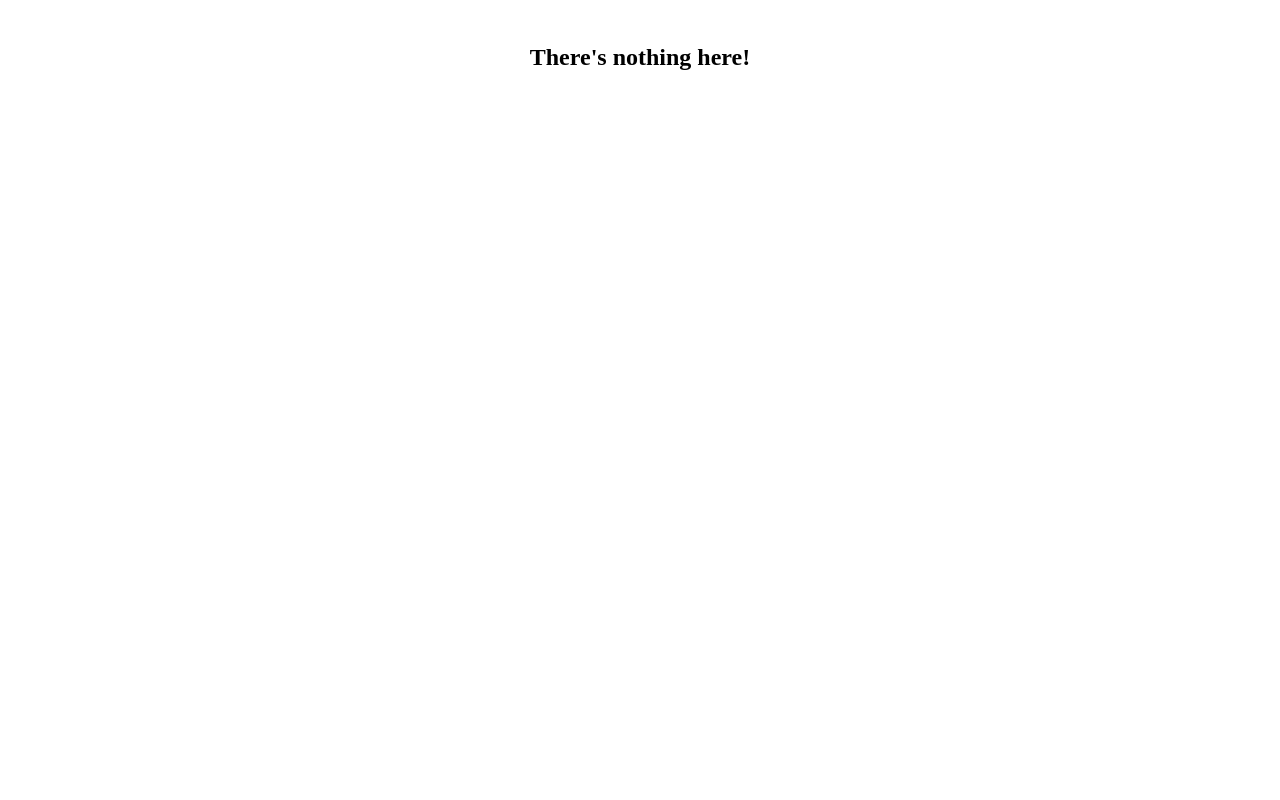
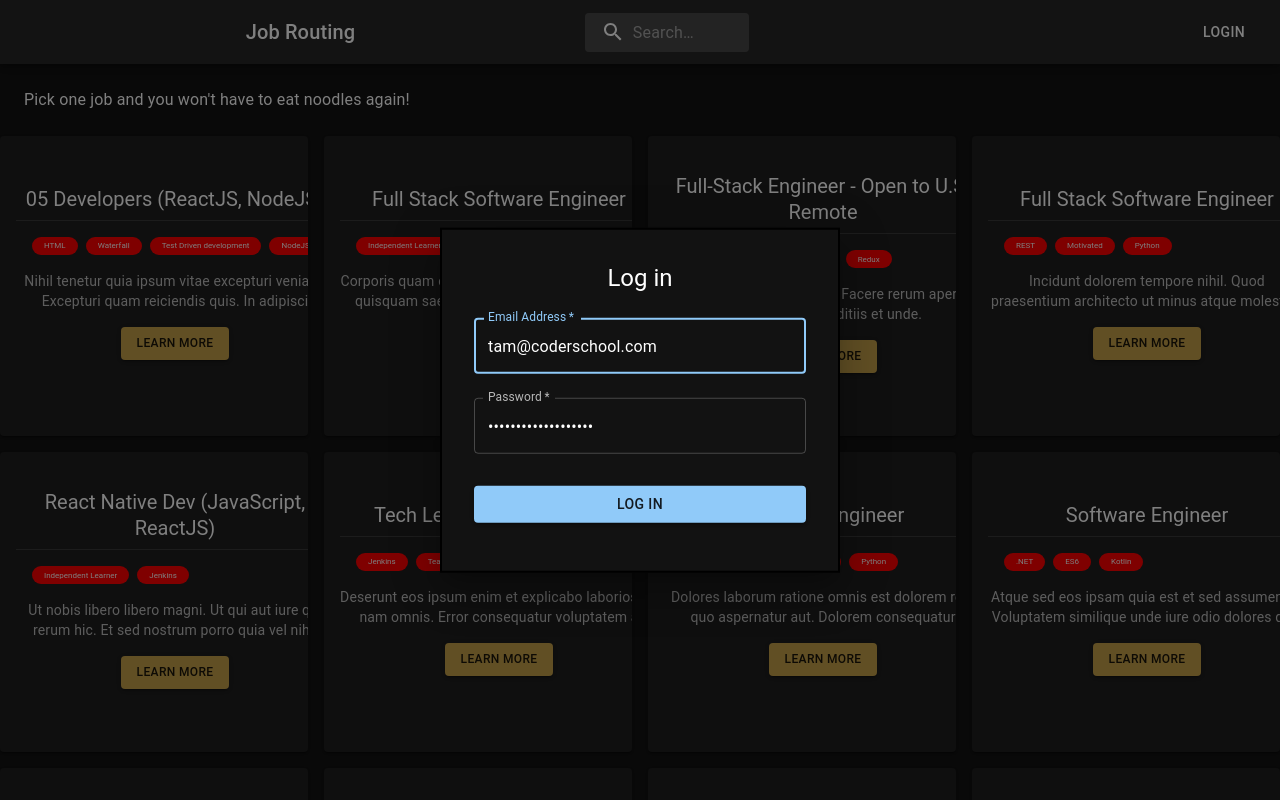
Before and after one commit to minhtam220/ftw_react_MuiBasicApp, a React (Create React App) app: page /login in a window 1280 px wide. Shown: the top 800 px of the page. Built offline with nearby package versions, Linux system fonts and the light colour scheme.

Commit message:
use login modal as route

```diff
--- a/src/App.js
+++ b/src/App.js
@@ -1,45 +1,47 @@
-import { ThemeProvider, createTheme } from "@mui/material/styles";
-import { useSearchParams } from "react-router-dom";
-import "./App.css";
-import { getJobs } from "./data.js";
+import { ThemeProvider, createTheme } from '@mui/material/styles'
+import { useSearchParams } from 'react-router-dom'
+import './App.css'
+import { getJobs } from './data.js'
 //implement login
-import { Route, Routes, useLocation } from "react-router-dom";
-import { AuthProvider } from "./AuthContext";
+import { Route, Routes, useLocation } from 'react-router-dom'
+import { AuthProvider } from './AuthContext'
 //children pages
-import LoginModal from "./components/LoginModal";
-import { RequireAuth } from "./components/RequireAuth";
-import JobModal from "./pages/JobModal";
-import JobsPage from "./pages/JobsPage";
+import LoginModal from './components/LoginModal'
+import { RequireAuth } from './components/RequireAuth'
+import JobModal from './pages/JobModal'
+import JobsPage from './pages/JobsPage'
 
 const theme = createTheme({
   palette: {
-    mode: "dark",
+    mode: 'dark',
     primary: {
-      main: "#90caf9",
-      light: "#e3f2fd",
-      dark: "#42a5f5",
-      contrastText: "rgba(0,0,0,0.87)",
+      main: '#90caf9',
+      light: '#e3f2fd',
+      dark: '#42a5f5',
+      contrastText: 'rgba(0,0,0,0.87)',
     },
   },
-});
+})
 
 export default function App() {
   //implement search
-  let jobs = getJobs();
-  let [searchParams, setSearchParams] = useSearchParams();
+  let jobs = getJobs()
+  let [searchParams, setSearchParams] = useSearchParams()
 
-  const location = useLocation();
-  const background = location.state && location.state.background;
+  const location = useLocation()
+  const background = location.state && location.state.background
 
   return (
     <ThemeProvider theme={theme}>
-      <div className="App">
+      <div className='App'>
         <AuthProvider>
           <Routes>
-            <Route path="/" element={<JobsPage />} />
-            <Route path="jobs" element={<JobsPage />}></Route>
+            <Route path='/' element={<JobsPage />}>
+              <Route path='login' element={<LoginModal />}></Route>
+            </Route>
+            <Route path='jobs' element={<JobsPage />}></Route>
             <Route
-              path="jobs/:jobId"
+              path='jobs/:jobId'
               element={
                 <RequireAuth>
                   <JobModal />
@@ -47,17 +49,16 @@ export default function App() {
               }
             />
             <Route
-              path="*"
+              path='*'
               element={
-                <main style={{ padding: "1rem" }}>
+                <main style={{ padding: '1rem' }}>
                   <h2>There's nothing here!</h2>
                 </main>
               }
             />
           </Routes>
-          <LoginModal />
         </AuthProvider>
       </div>
     </ThemeProvider>
-  );
+  )
 }
--- a/src/AuthContext.js
+++ b/src/AuthContext.js
@@ -1,30 +1,27 @@
-import React, { createContext, useState } from "react";
+import React, { createContext, useState } from 'react'
 
-export const AuthContext = createContext();
+export const AuthContext = createContext()
 
 export const AuthProvider = ({ children }) => {
-  const [isAuthenticated, setIsAuthenticated] = useState(false);
-  const [loginModalOpen, setLoginModalOpen] = useState(false);
+  const [isAuthenticated, setIsAuthenticated] = useState(false)
 
   const login = () => {
-    setIsAuthenticated(true);
-  };
+    setIsAuthenticated(true)
+  }
 
   const logout = () => {
-    setIsAuthenticated(false);
-  };
+    setIsAuthenticated(false)
+  }
 
   return (
     <AuthContext.Provider
       value={{
         isAuthenticated,
-        loginModalOpen,
-        setLoginModalOpen,
         login,
         logout,
       }}
     >
       {children}
     </AuthContext.Provider>
-  );
-};
+  )
+}
--- a/src/components/JobCard.js
+++ b/src/components/JobCard.js
@@ -1,53 +1,50 @@
-import { Box, Button, CardActionArea, Divider, Modal } from "@mui/material";
-import Card from "@mui/material/Card";
-import CardContent from "@mui/material/CardContent";
-import Typography from "@mui/material/Typography";
-import * as React from "react";
-import { useContext, useState } from "react";
-import { AuthContext } from "../AuthContext";
-import SkillsList from "./SkillsList";
+import { Box, Button, CardActionArea, Divider, Modal } from '@mui/material'
+import Card from '@mui/material/Card'
+import CardContent from '@mui/material/CardContent'
+import Typography from '@mui/material/Typography'
+import * as React from 'react'
+import { useContext, useState } from 'react'
+import { useNavigate } from 'react-router-dom'
+import { AuthContext } from '../AuthContext'
+import SkillsList from './SkillsList'
 
 const style = {
-  position: "absolute",
-  top: "50%",
-  left: "50%",
-  transform: "translate(-50%, -50%)",
+  position: 'absolute',
+  top: '50%',
+  left: '50%',
+  transform: 'translate(-50%, -50%)',
   width: 400,
-  bgcolor: "background.paper",
-  border: "2px solid #000",
+  bgcolor: 'background.paper',
+  border: '2px solid #000',
   boxShadow: 24,
   p: 4,
-};
+}
 
 export default function JobCard({ job }) {
-  const { isAuthenticated } = useContext(AuthContext);
+  const { isAuthenticated } = useContext(AuthContext)
+  const handleOpenJobModal = () => setOpenJobModal(true)
+  const handleCloseJobModal = () => setOpenJobModal(false)
 
-  //Login Modal
-  const { loginModalOpen, setLoginModalOpen } = useContext(AuthContext);
-  const handleOpenLoginModal = () => setLoginModalOpen(true);
+  const [jobModalOpen, setOpenJobModal] = useState(false)
 
-  //Job Modal
-  const [jobModalOpen, setJobModalOpen] = useState(false);
-  const handleOpenJobModal = () => setJobModalOpen(true);
-  const handleCloseJobModal = () => setJobModalOpen(false);
-
+  const navigate = useNavigate()
   return (
     <div>
       <Card>
         <CardActionArea
           sx={{
-            height: "300px",
-            minWidth: "350px",
+            height: '300px',
+            minWidth: '350px',
           }}
         >
           <CardContent>
             <Typography
               gutterBottom
-              variant="h5"
-              component="div"
+              variant='h5'
+              component='div'
               sx={{
-                textAlign: "center",
-                fontSize: "20px",
+                textAlign: 'center',
+                fontSize: '20px',
               }}
             >
               {job.title}
@@ -55,12 +52,12 @@ export default function JobCard({ job }) {
             <Divider />
             <SkillsList skills={job.skills}></SkillsList>
             <Typography
-              variant="body2"
-              color="text.secondary"
+              variant='body2'
+              color='text.secondary'
               sx={{
-                display: "-webkit-box",
-                overflow: "hidden",
-                WebkitBoxOrient: "vertical",
+                display: '-webkit-box',
+                overflow: 'hidden',
+                WebkitBoxOrient: 'vertical',
                 WebkitLineClamp: 2,
               }}
             >
@@ -71,26 +68,30 @@ export default function JobCard({ job }) {
                 mt: 3,
                 ml: 1,
                 mb: 1,
-                display: "flex",
-                justifyContent: "center",
+                display: 'flex',
+                justifyContent: 'center',
                 p: 1,
                 m: 1,
                 borderRadius: 1,
               }}
             >
               <Button
-                variant="contained"
+                variant='contained'
                 sx={{
-                  alignContent: "center",
-                  backgroundColor: "#c49f49",
-                  fontSize: "12px",
-                  marginBottom: "10px",
-                  "&:hover": {
-                    bgcolor: "#c4ad49",
+                  alignContent: 'center',
+                  backgroundColor: '#c49f49',
+                  fontSize: '12px',
+                  marginBottom: '10px',
+                  '&:hover': {
+                    bgcolor: '#c4ad49',
                   },
                 }}
                 onClick={
-                  isAuthenticated ? handleOpenJobModal : handleOpenLoginModal
+                  isAuthenticated
+                    ? handleOpenJobModal
+                    : () => {
+                        navigate('/login')
+                      }
                 }
               >
                 Learn more
@@ -103,14 +104,14 @@ export default function JobCard({ job }) {
       <Modal
         open={jobModalOpen}
         onClose={handleCloseJobModal}
-        aria-labelledby="modal-modal-title"
-        aria-describedby="modal-modal-description"
+        aria-labelledby='modal-modal-title'
+        aria-describedby='modal-modal-description'
       >
         <Box sx={style}>
-          <Typography id="modal-modal-title" variant="h6" component="h2">
+          <Typography id='modal-modal-title' variant='h6' component='h2'>
             {job.title}
           </Typography>
-          <Typography id="modal-modal-description" sx={{ mt: 2 }}>
+          <Typography id='modal-modal-description' sx={{ mt: 2 }}>
             {job.description}
             <br />
             Location: {job.city}
@@ -122,5 +123,5 @@ export default function JobCard({ job }) {
         </Box>
       </Modal>
     </div>
-  );
+  )
 }
--- a/src/components/LoginModal.js
+++ b/src/components/LoginModal.js
@@ -1,6 +1,7 @@
-import { Box, Button, Modal, TextField, Typography } from '@mui/material';
-import React, { useContext } from 'react';
-import { AuthContext } from '../AuthContext';
+import { Box, Button, Modal, TextField, Typography } from '@mui/material'
+import React, { useContext, useEffect, useState } from 'react'
+import { Outlet, useLocation, useNavigate } from 'react-router-dom'
+import { AuthContext } from '../AuthContext'
 
 const style = {
   position: 'absolute',
@@ -12,21 +13,36 @@ const style = {
   border: '2px solid #000',
   boxShadow: 24,
   p: 4,
-};
+}
 
 export default function LoginModal() {
-  const { login, loginModalOpen, setLoginModalOpen } = useContext(AuthContext);
+  const { login } = useContext(AuthContext)
+
+  const [modalOpen, setModalopen] = useState(false)
+  const location = useLocation()
+  const navigate = useNavigate()
 
   const handleLogin = (event) => {
-    event.preventDefault();
-    login();
-    setLoginModalOpen(false);
-  };
+    event.preventDefault()
+    login()
+    navigate(-1)
+  }
+
+  useEffect(() => {
+    if (location.pathname === '/login') {
+      setModalopen(true)
+    } else {
+      setModalopen(false)
+    }
+  }, [location.pathname])
 
   return (
+    <>
       <Modal
-      open={loginModalOpen}
-      onClose={() => setLoginModalOpen(false)}
+        open={modalOpen}
+        onClose={() => {
+          navigate(-1)
+        }}
         aria-labelledby='modal-modal-title'
         aria-describedby='modal-modal-description'
       >
@@ -85,5 +101,7 @@ export default function LoginModal() {
           </Box>
         </Box>
       </Modal>
-  );
+      <Outlet />
+    </>
+  )
 }
--- a/src/components/NavigationBar.js
+++ b/src/components/NavigationBar.js
@@ -1,17 +1,17 @@
-import SearchIcon from '@mui/icons-material/Search';
-import { alpha, styled } from '@mui/material';
-import AppBar from '@mui/material/AppBar';
-import Box from '@mui/material/Box';
-import Button from '@mui/material/Button';
-import CssBaseline from '@mui/material/CssBaseline';
-import InputBase from '@mui/material/InputBase';
-import Toolbar from '@mui/material/Toolbar';
-import Typography from '@mui/material/Typography';
-import * as React from 'react';
+import SearchIcon from '@mui/icons-material/Search'
+import { alpha, styled } from '@mui/material'
+import AppBar from '@mui/material/AppBar'
+import Box from '@mui/material/Box'
+import Button from '@mui/material/Button'
+import CssBaseline from '@mui/material/CssBaseline'
+import InputBase from '@mui/material/InputBase'
+import Toolbar from '@mui/material/Toolbar'
+import Typography from '@mui/material/Typography'
+import * as React from 'react'
 
-import { useContext } from 'react';
-import { Link } from 'react-router-dom';
-import { AuthContext } from '../AuthContext';
+import { useContext } from 'react'
+import { Link, useNavigate } from 'react-router-dom'
+import { AuthContext } from '../AuthContext'
 
 const Search = styled('div')(({ theme }) => ({
   position: 'relative',
@@ -26,7 +26,7 @@ const Search = styled('div')(({ theme }) => ({
     marginLeft: theme.spacing(1),
     width: 'auto',
   },
-}));
+}))
 
 const SearchIconWrapper = styled('div')(({ theme }) => ({
   padding: theme.spacing(0, 2),
@@ -36,7 +36,7 @@ const SearchIconWrapper = styled('div')(({ theme }) => ({
   display: 'flex',
   alignItems: 'center',
   justifyContent: 'center',
-}));
+}))
 
 const StyledInputBase = styled(InputBase)(({ theme }) => ({
   color: 'inherit',
@@ -53,12 +53,12 @@ const StyledInputBase = styled(InputBase)(({ theme }) => ({
       },
     },
   },
-}));
+}))
 
 export default function NavigationBar({}) {
-  const { setLoginModalOpen } = useContext(AuthContext);
-  const { logout } = useContext(AuthContext);
-  const { isAuthenticated } = useContext(AuthContext);
+  const { logout } = useContext(AuthContext)
+  const { isAuthenticated } = useContext(AuthContext)
+  const navigate = useNavigate()
 
   return (
     <div>
@@ -109,13 +109,8 @@ export default function NavigationBar({}) {
                 </>
               ) : (
                 <>
-                  <Link>
-                    <Button
-                      sx={{ color: '#fff' }}
-                      onClick={() => setLoginModalOpen(true)}
-                    >
-                      Login
-                    </Button>
+                  <Link to={'/login'}>
+                    <Button sx={{ color: '#fff' }}>Login</Button>
                   </Link>
                 </>
               )}
@@ -131,5 +126,5 @@ export default function NavigationBar({}) {
         </Box>
       </Box>
     </div>
-  );
+  )
 }
--- a/src/components/RequireAuth.js
+++ b/src/components/RequireAuth.js
@@ -1,16 +1,14 @@
-import { useContext } from "react";
-import { Navigate, useLocation } from "react-router-dom";
-import { AuthContext } from "../AuthContext";
+import { useContext } from 'react'
+import { Navigate, useLocation } from 'react-router-dom'
+import { AuthContext } from '../AuthContext'
 
 export function RequireAuth({ children }) {
-  let { isAuthenticated } = useContext(AuthContext);
-  let location = useLocation();
-  let { setLoginModalOpen } = useContext(AuthContext);
+  let { isAuthenticated } = useContext(AuthContext)
+  let location = useLocation()
 
   if (!isAuthenticated) {
-    //return <Navigate to='/login' state={{ from: location }} replace />;
-    setLoginModalOpen(true);
+    return <Navigate to='/login' state={{ from: location }} />
   }
 
-  return children;
+  return children
 }
--- a/src/pages/JobsPage.js
+++ b/src/pages/JobsPage.js
@@ -1,15 +1,15 @@
-import { Grid } from '@mui/material';
-import { useSearchParams } from 'react-router-dom';
-import '../App.css';
-import JobCard from '../components/JobCard';
-import { getJobs } from '../data.js';
+import { Grid } from '@mui/material'
+import { Outlet, useSearchParams } from 'react-router-dom'
+import '../App.css'
+import JobCard from '../components/JobCard'
+import { getJobs } from '../data.js'
 
-import NavigationBar from '../components/NavigationBar';
+import NavigationBar from '../components/NavigationBar'
 
 export default function JobsPage() {
   //implement search
-  let jobs = getJobs();
-  let [searchParams, setSearchParams] = useSearchParams();
+  let jobs = getJobs()
+  let [searchParams, setSearchParams] = useSearchParams()
 
   return (
     <div>
@@ -17,10 +17,10 @@ export default function JobsPage() {
       <Grid container spacing={2}>
         {jobs
           .filter((job) => {
-            let filter = searchParams.get('filter');
-            if (!filter) return true;
-            let title = job.title.toLowerCase();
-            return title.startsWith(filter.toLowerCase());
+            let filter = searchParams.get('filter')
+            if (!filter) return true
+            let title = job.title.toLowerCase()
+            return title.startsWith(filter.toLowerCase())
           })
 
           .slice(0, 20)
@@ -31,6 +31,7 @@ export default function JobsPage() {
             </Grid>
           ))}
       </Grid>
+      <Outlet />
     </div>
-  );
+  )
 }
```
Lines whose indentation alone changed are shown as unchanged.
